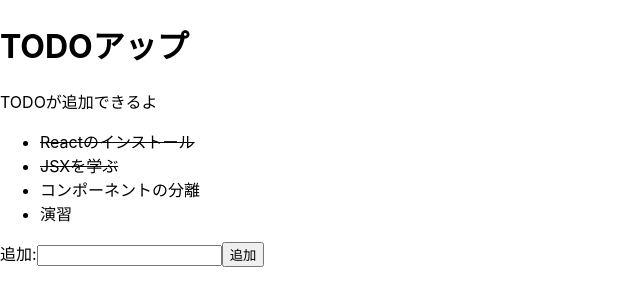
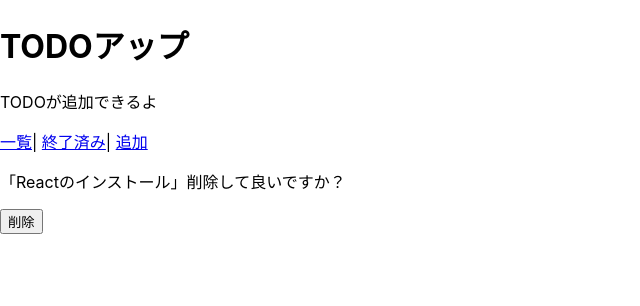
Before and after one commit to john0714/my-react-app, a React (Create React App) app: page /delete/0 in a window 1280 px wide. Shown: the top 306 px of the page, without its empty margins (0-640 px from the left). Built offline with nearby package versions, Linux system fonts and the light colour scheme.

Commit message:
三日目終了

```diff
--- a/package.json
+++ b/package.json
@@ -8,6 +8,7 @@
     "@testing-library/user-event": "^7.2.1",
     "react": "^16.12.0",
     "react-dom": "^16.12.0",
+    "react-router-dom": "^5.1.2",
     "react-scripts": "3.3.0"
   },
   "scripts": {
--- a/src/App.js
+++ b/src/App.js
@@ -1,7 +1,9 @@
 import React, { useState } from 'react';
+import { BrowserRouter, Route, Switch } from 'react-router-dom';
 import Header from './Header'
 import List from './List'
 import Form from './Form'
+import Delete from './Delete'
 
 function App() {
   // List의 내용을 State로 관리
@@ -21,6 +23,9 @@ function App() {
     }
   ])
 
+  const todo = items.map((item,key)=>({...item,key})).filter(item => !item.checked)
+  const finishedTodo = items.map((item,key)=>({...item,key})).filter(item => item.checked)
+
   const addTodo = (title) => {
     const newItem = {
       title,
@@ -30,6 +35,8 @@ function App() {
   }
 
   const toggleTodo = (key) =>{
+    console.log(key);
+    console.log(items);
     const newItems = items.map((item,_key) => {
       if(_key === key){
         return {
@@ -42,12 +49,21 @@ function App() {
     changeItem(newItems)
   }
 
+  const deleteTodo = (key) => {
+    const newItems = items.filter((_, _key) => _key !== key)
+    changeItem(newItems)
+  }
+
   return (
-  <>
-  <Header />
-    <List items={items} toggleTodo={toggleTodo}/>
-    <Form addTodo={addTodo}/>
-  </>
+    <BrowserRouter>
+      <Header/>
+      <Switch>
+        <Route exact path='/'><List items={todo} toggleTodo={toggleTodo}/></Route>
+        <Route exact path='/finished'><List items={finishedTodo} toggleTodo={toggleTodo}/></Route>
+        <Route exact path='/add'><Form addTodo={addTodo}/></Route>
+        <Route exact path='/delete/:key'><Delete items={items} deleteTodo={deleteTodo}/></Route>
+      </Switch>
+    </BrowserRouter>
   );
 }
 
--- /dev/null
+++ b/src/Delete.js
@@ -0,0 +1,23 @@
+import React from 'react'
+import { useHistory,useParams } from 'react-router-dom';
+
+function Delete({items, deleteTodo}) {
+    const { key } = useParams();
+    const history = useHistory();
+
+    const deletedTodo = items.find((_,_key) => _key === Number(key)).title
+
+    const handleDelete = () =>{
+        deleteTodo(Number(key))
+        history.push('/')
+    }
+
+    return (
+        <div className="form">
+            <p>「{deletedTodo}」削除して良いですか？</p>
+            <input type="button" value="削除" onClick={handleDelete}/>
+        </div>
+    );
+}
+
+export default Delete
--- a/src/Form.js
+++ b/src/Form.js
@@ -1,12 +1,16 @@
-import React,{useState} from 'react'
+import React, { useState } from 'react'
+import { useHistory } from 'react-router-dom';
+
 function Form({addTodo}) {
- const [myText , changeMyText] = useState('')
+  const [myText , changeMyText] = useState('')
+  const history = useHistory()
 
- const handleSave = () => {
-  if(!myText) return
+  const handleSave = () => {
+    if(!myText) return
 
     addTodo(myText)
     changeMyText('')
+    history.push('/')
   }
 
   return (
--- a/src/Header.js
+++ b/src/Header.js
@@ -1,11 +1,17 @@
-import React from 'react'
+import React from 'react';
+import { Link } from 'react-router-dom';
 
 function Header() {
   return (
-  <>
-    <h1 className="header">TODOアップ</h1>
-    <p>TODOが追加できるよ</p>
-  </>
+    <>
+      <h1 className="header">TODOアップ</h1>
+      <p>TODOが追加できるよ</p>
+      <p>
+        <Link to="/">一覧</Link>
+        | <Link to="finished">終了済み</Link>
+        | <Link to="add">追加</Link>
+      </p>
+    </>
   );
 }
 
--- a/src/List.js
+++ b/src/List.js
@@ -1,14 +1,20 @@
 import React from 'react'
+import { Link } from 'react-router-dom';
 
-function List({items,toggleTodo}) {
+function List({items, toggleTodo}) {
   return (
   <ul className="list">
-    {items.map((item,i) => (
-      <li
-        key={i}
-        onClick={()=>toggleTodo(i)}
-      >{item.checked?<del>{item.title}</del>:item.title}</li>
-    ))}
+    {
+      items.map((item) => (
+        <li key={item.key}>
+        <button type="button" onClick={()=>toggleTodo(item.key)} >
+          {item.checked?"再開":"終了"}
+        </button>
+        <Link to={`delete/${item.key}`}>削除</Link>
+        {item.title}
+        </li>
+      ))
+    }
   </ul>
   );
 }
```
Also changed, not shown: 1 other file (tests, documents, lock files or other folders).
